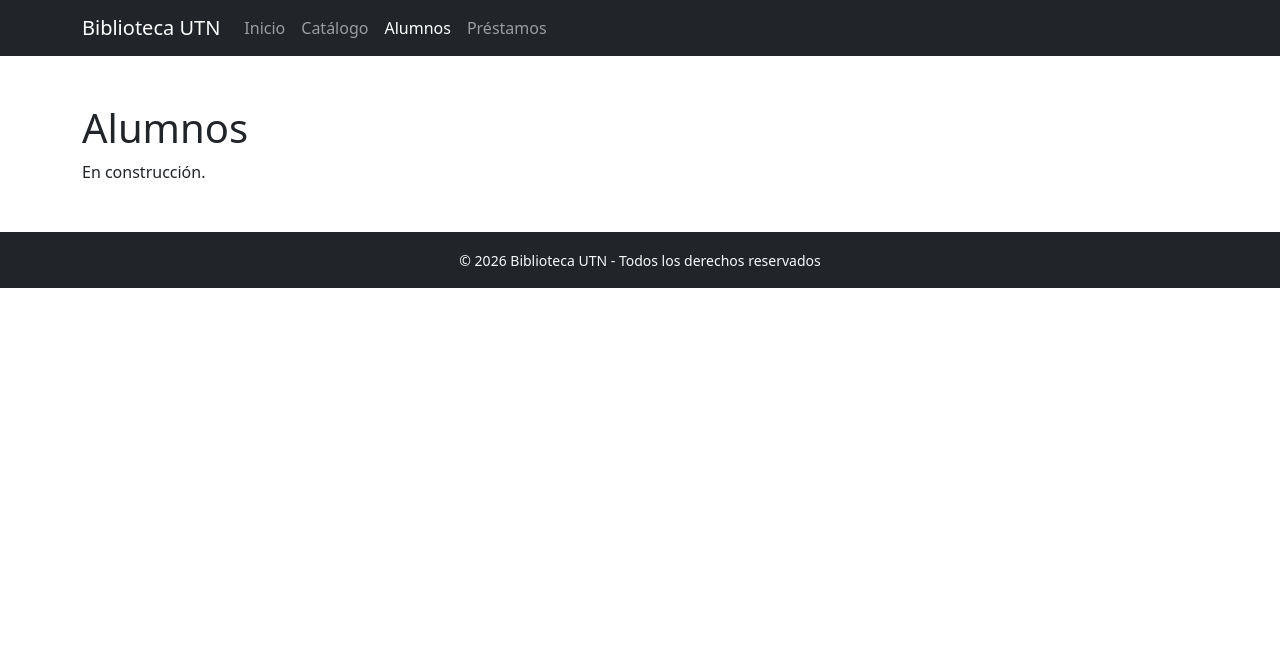
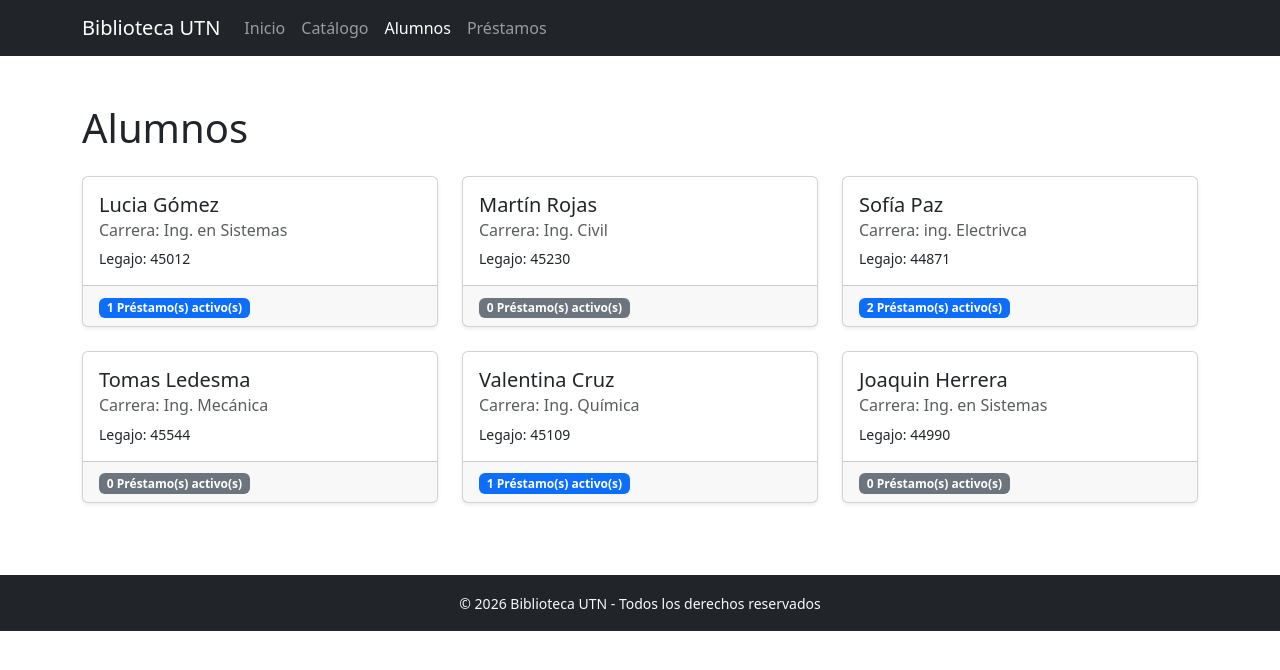
Before and after one commit to claudialopez9/Grupo5-frontend, a React (Vite) app: page /alumnos in a window 1280 px wide. Shown: the top 670 px of the page. Built offline with nearby package versions, Linux system fonts and the light colour scheme.

Commit message:
alumnos: AlumnosCard, datos de alumnos y paginas cin map()

```diff
--- /dev/null
+++ b/src/components/AlumnosCard.jsx
@@ -0,0 +1,21 @@
+import { Card, Badge } from 'react-bootstrap';
+
+function AlumnosCard({ nombre, apellido, legajo, carrera, prestamosActivos }) {
+  return (
+    <Card className="h-100 shadow-sm">
+      <Card.Body>
+        <Card.Title>{nombre} {apellido}</Card.Title>
+        <Card.Subtitle className="mb-2 text-muted">Carrera: {carrera}</Card.Subtitle>
+        <Card.Text className="small">Legajo: {legajo}</Card.Text>
+      </Card.Body>
+
+      <Card.Footer>
+        <Badge bg={prestamosActivos > 0 ? 'primary' : 'secondary'}>
+          {prestamosActivos} Préstamo(s) activo(s)
+        </Badge>
+      </Card.Footer>
+    </Card>
+  );
+}
+
+export default AlumnosCard;
--- /dev/null
+++ b/src/data/alumnos.js
@@ -0,0 +1,52 @@
+export const alumnos = [
+    {
+        id: 1,
+        nombre: 'Lucia',
+        apellido: 'Gómez',
+        legajo: '45012',
+        carrera: 'Ing. en Sistemas',
+        prestamosActivos: 1,
+    },
+    {
+
+    id: 2,
+        nombre: 'Martín',
+        apellido: 'Rojas',
+        legajo: '45230',
+        carrera: 'Ing. Civil',
+        prestamosActivos: 0,
+    },
+    {
+        id: 3,
+        nombre: 'Sofía',
+        apellido: 'Paz',
+        legajo: '44871',
+        carrera: 'ing. Electrivca',
+        prestamosActivos: 2,
+
+    },
+    {
+        id: 4,
+        nombre: 'Tomas',
+        apellido: 'Ledesma',
+        legajo: '45544',
+        carrera: 'Ing. Mecánica',
+        prestamosActivos: 0,
+    },
+    {
+        id: 5,
+        nombre: 'Valentina',
+        apellido: 'Cruz',
+        legajo: '45109',
+        carrera: 'Ing. Química',
+        prestamosActivos: 1,
+    },
+    {
+        id: 6,
+        nombre: 'Joaquin',
+        apellido: 'Herrera',
+        legajo: '44990',
+        carrera: 'Ing. en Sistemas',
+        prestamosActivos: 0,
+    }
+];
--- a/src/pages/Alumnos.jsx
+++ b/src/pages/Alumnos.jsx
@@ -1,15 +1,30 @@
-import { Container } from 'react-bootstrap'
-import useSEO from '../hooks/useSEO'
+import{Container, Row, Col} from 'react-bootstrap';
+import AlumnosCard from '../components/alumnosCard';
+import{ alumnos } from '../data/alumnos';
+import useSEO from '../hooks/useSEO';
 
 function Alumnos() {
-  useSEO('Alumnos', 'Alumnos registrados en la biblioteca de la UTN.')
+  useSEO('Alumnos','Listado de alumnos registrados en la biblioteca de la UTN y sus préstamos activos.');
 
   return (
-    <Container className="my-5">
-      <h1>Alumnos</h1>
-      <p>En construcción.</p>
+    <Container className='my-5'>
+      <h1 className='mb-4'>Alumnos</h1>
+      <section>
+        <Row>
+          {alumnos.map((alumno) => (
+            <Col key={alumno.id} xs={12} md={6} lg={4} className='mb-4'>
+              <AlumnosCard
+                nombre={alumno.nombre}
+                apellido={alumno.apellido}
+                legajo={alumno.legajo}
+                carrera={alumno.carrera}
+                prestamosActivos={alumno.prestamosActivos}
+              />
+            </Col>
+          ))}
+        </Row>
+      </section>
     </Container>
-  )
+  );
 }
-
-export default Alumnos
+export default Alumnos;
```
